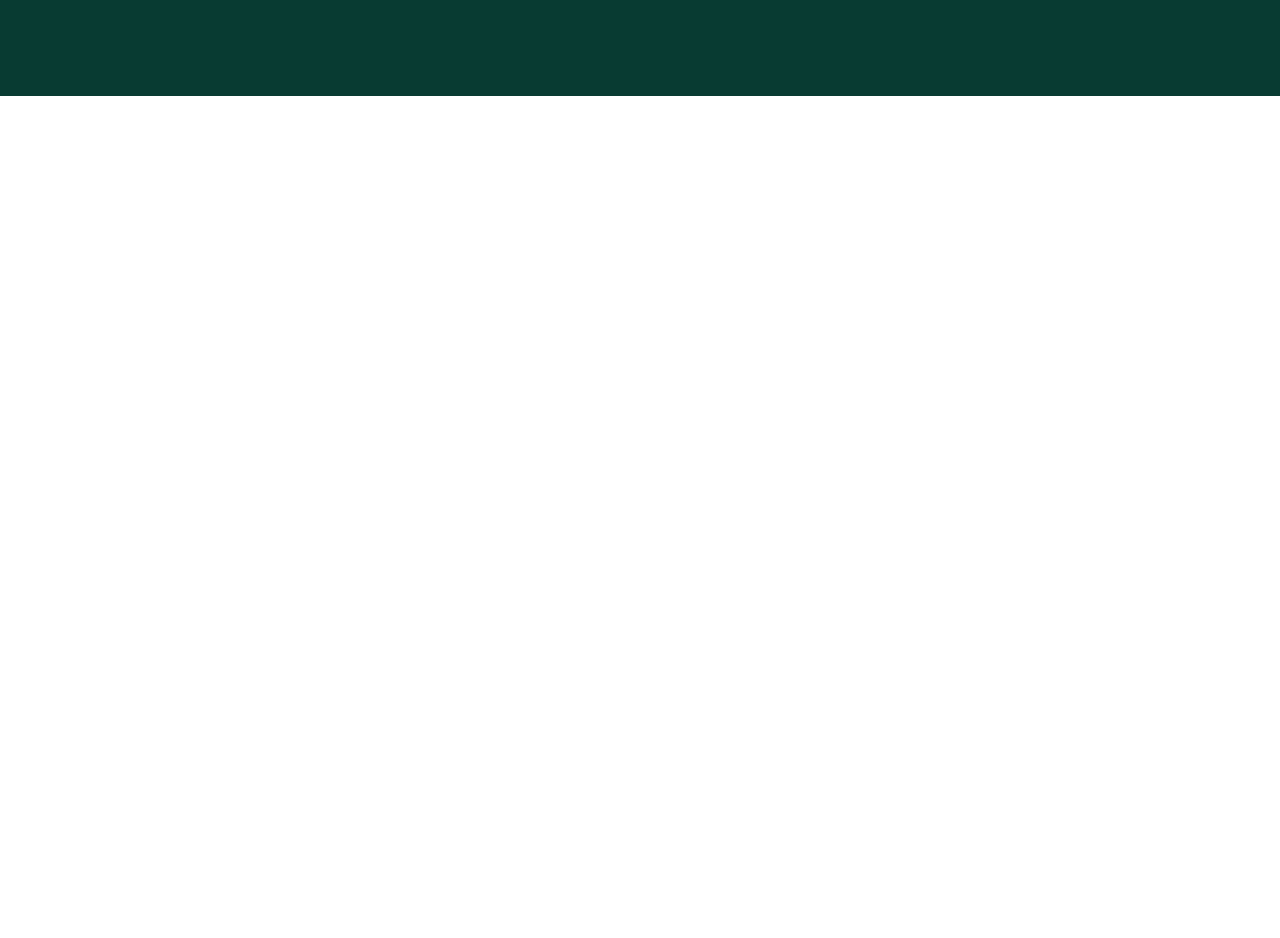
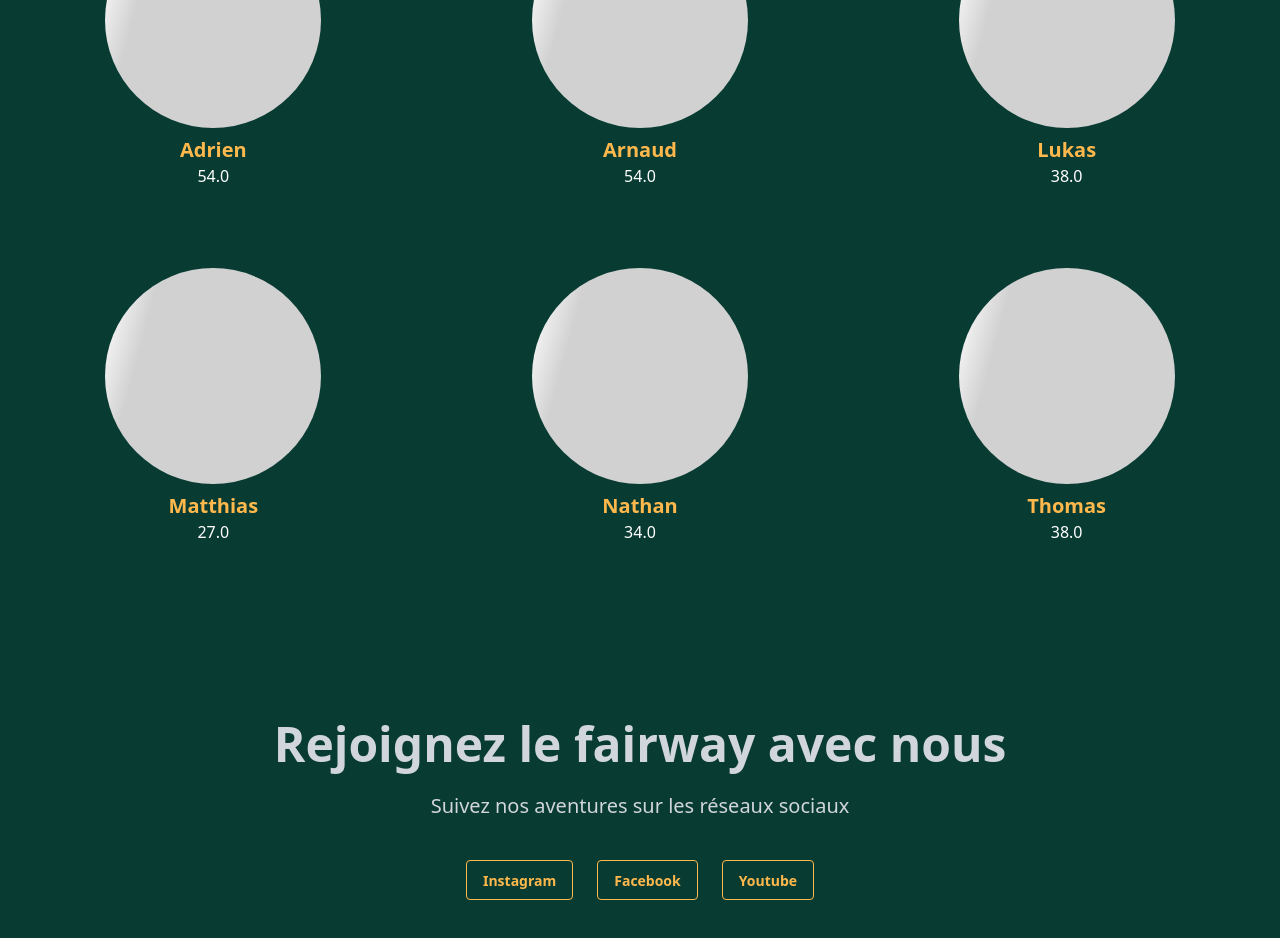
Before and after one commit to NathanVienne/golf-s_crew, a React (Vite) app: page / in a window 1280 px wide. Shown: the part 1560-2498 px from the top of the page. Before the commit the page ends 1656 px from the top, so only its background shows below. Built offline with nearby package versions, Linux system fonts and the light colour scheme.

Commit message:
Team section  - v.1

```diff
--- a/src/App.jsx
+++ b/src/App.jsx
@@ -2,6 +2,8 @@ import Header from "./components/Header/Header.jsx"
 import Hero from "./components/Hero/Hero.jsx"
 import Values from "./components/Values/Values.jsx"
 import SocialMedial from "./components/CTA/CTA_SM.jsx"
+import Team from "./components/Team/Team.jsx"
+
 function App() {
 
   return (
@@ -9,6 +11,7 @@ function App() {
       <Header />
       <Hero />
       <Values />
+      <Team />
       <SocialMedial />
     </>
   )
--- a/src/components/CTA/CTA_SM.jsx
+++ b/src/components/CTA/CTA_SM.jsx
@@ -1,4 +1,15 @@
+import Icon from '@mdi/react';
+import { mdiYoutube, mdiInstagram, mdiFacebook } from '@mdi/js';
+
+
 export default function SocialMedial() {
+
+    const medias = [
+        {label: "Instagram", iconPath: mdiInstagram},
+        {label: "Facebook", iconPath: mdiFacebook},
+        {label: "Youtube", iconPath: mdiYoutube}
+
+    ]
     return (
         <section id="contact" className="py-24 px-6 bg-primary text-gray-300">
             <div className="container mx-auto max-w-4xl text-center">
@@ -7,15 +18,11 @@ export default function SocialMedial() {
                     Suivez nos aventures sur les réseaux sociaux
                 </p>
                 <div className="flex items-center justify-center gap-6">
-                    <button className="btn btn-outline btn-accent">
-                        Instagram
-                    </button>
-                    <button className="btn btn-outline btn-accent">
-                        TikTok
-                    </button>
-                    <button className="btn btn-outline btn-accent">
-                        Youtube
-                    </button>
+                    {medias.map((media, index) => (
+                        <button key={index} className='btn btn-outline btn-accent'>
+                            {media.label}
+                        </button>
+                    ))}
                 </div>
             </div>
         </section>
--- /dev/null
+++ b/src/components/Team/Team.jsx
@@ -0,0 +1,26 @@
+export default function Team() {
+    const members = [
+        { name: "Adrien", index: "54.0", img: "" },
+        { name: "Arnaud", index: "54.0", img: "" },
+        { name: "Lukas", index: "38.0", img: "" },
+        { name: "Matthias", index: "27.0", img: "" },
+        { name: "Nathan", index: "34.0", img: "" },
+        { name: "Thomas", index: "38.0", img: "" },
+    ]
+    return (
+        <section id="team" className="bg-primary py-15">
+            <h2 className="text-center font-semibold text-5xl text-white mb-15">La Team</h2>
+            <div className="grid grid-cols-3 gap-y-10">
+                {members.map((member, index) => (
+                    <article key={index} className="text-center py-5 hover:shadow hover:shadow-lg hover:shadow-accent">
+                        <div className="avatar mb-2">
+                            <div className="w-54 skeleton rounded-full">
+                            </div>
+                        </div>
+                            <div className="text-xl text-accent font-semibold">{member.name}</div>
+                            <p className="text-white">{member.index}</p>
+                    </article>))}
+            </div>
+        </section>
+    )
+}
```
